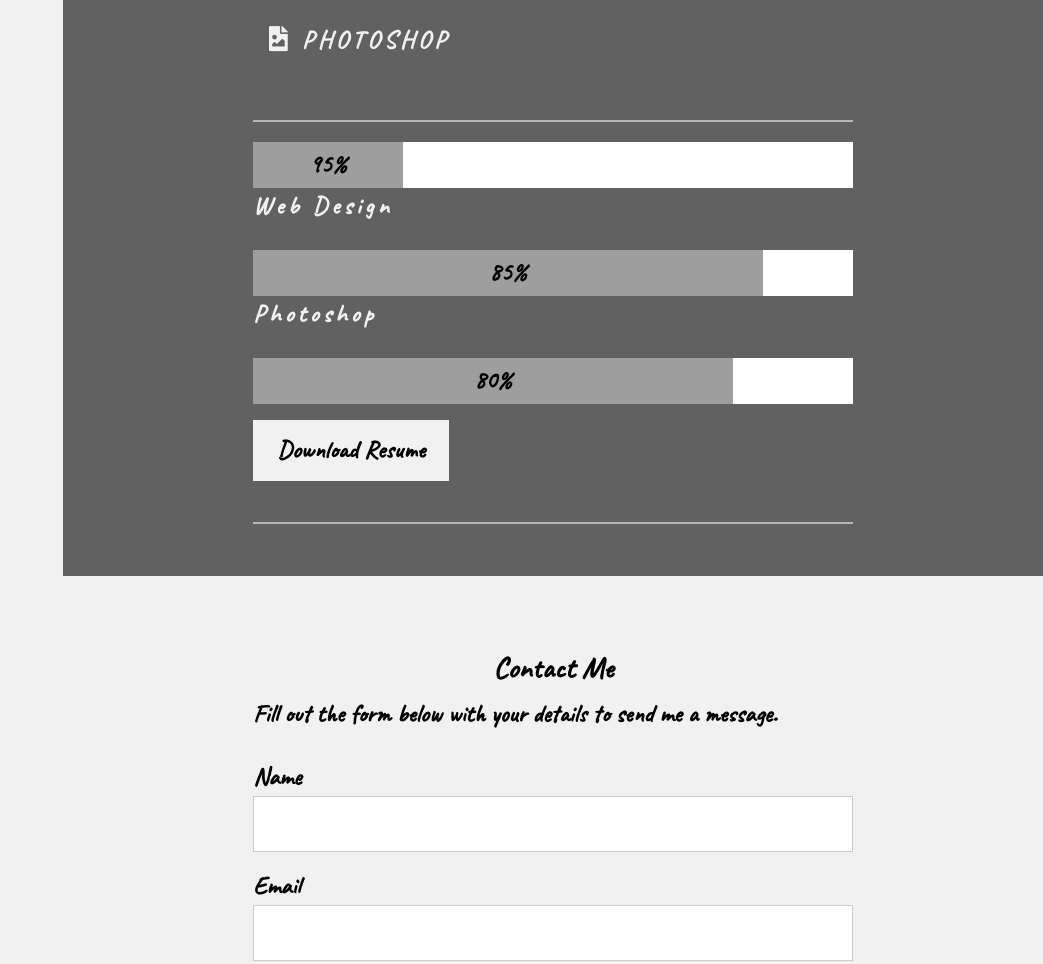
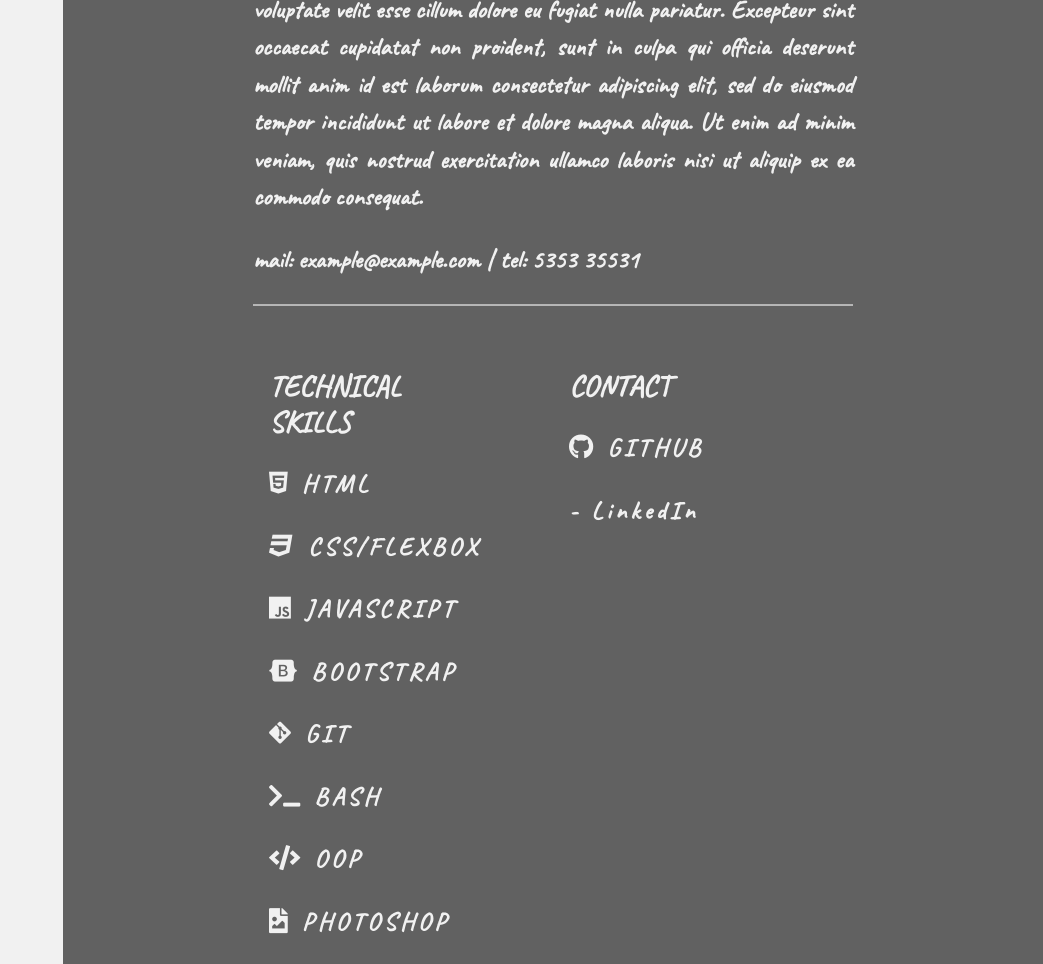
Before and after one commit to namajaco/Portfolio, a plain HTML site: page index.html in a window 1280 px wide. Shown: the part 1585-2549 px from the top of the page, without its empty margins (237-1280 px from the left). Drawn offline with nearby package versions, Linux system fonts and the light colour scheme; files whose address does not match are found by name.

Commit message:
temporary images added

```diff
--- a/index.html
+++ b/index.html
@@ -127,8 +127,7 @@
                     incididunt ut labore et dolore magna aliqua. Ut enim ad minim veniam, quis nostrud exercitation
                     ullamco laboris nisi ut aliquip ex ea commodo consequat.
                 </p>
-                <p>mail: example@example.com</p>
-                <p>tel: 5353 35531</p>
+                <p>mail: example@example.com  |  tel: 5353 35531</p>
 
                 <!-- SKILLS -->
 
@@ -138,7 +137,7 @@
                     <div class="w3-third margin-big w3-margin-left">
                         <h4 class="w3-padding-16">TECHNICAL SKILLS</h4>
                         <p class="w3-wide"><i class="fab fa-html5"></i> HTML</p>
-                        <p class="w3-wide"><i class="fab fa-css3"></i> CSS/FLEXBOX</p>
+                        <p class="w3-wide nowrap"><i class="fab fa-css3"></i> CSS/FLEXBOX</p>
                         <p class="w3-wide"><i class="fab fa-js"></i> JAVASCRIPT</p>
                         <p class="w3-wide"><i class="fab fa-bootstrap"></i> BOOTSTRAP</p>
                         <p class="w3-wide"><i class="fab fa-git-alt"></i> GIT</p>
@@ -150,28 +149,10 @@
                     <!-- SOCIAL -->
 
                     <div class="w3-third margin-big w3-margin-right">
-                        <h4 class="w3-padding-16">SOCIAL MEDIA</h4>
+                        <h4 class="w3-padding-16">CONTACT</h4>
                         <p class="w3-wide"><i class="fab fa-github"></i> <a href="https://github.com/mnj03"> GITHUB</a></p>
-                        <p class="w3-wide">- extra</p>
-                        <p class="w3-wide">- extra</p>
+                        <p class="w3-wide">- LinkedIn</p>
                     </div>
-                </div>
-
-                <hr class="w3-opacity">
-                <div class="w3-white">
-                    <div class="w3-container w3-padding-small w3-center w3-grey" style="width:25%">95%</div>
-                </div>
-                <p class="w3-wide">Web Design</p>
-                <div class="w3-white">
-                    <div class="w3-container w3-padding-small w3-center w3-grey" style="width:85%">85%</div>
-                </div>
-                <p class="w3-wide">Photoshop</p>
-                <div class="w3-white">
-                    <div class="w3-container w3-padding-small w3-center w3-grey" style="width:80%">80%</div>
-                </div>
-                <p><button class="w3-button w3-light-grey w3-padding-large w3-margin-top w3-margin-bottom">Download
-                        Resume</button></p>
-                <hr class="w3-opacity">
                 </div>
             </div>
         </div>
--- a/style.css
+++ b/style.css
@@ -6,6 +6,10 @@
 
 *,*:before,*:after {
     box-sizing:inherit;
+}
+
+.nowrap {
+    white-space: nowrap;
 }
 
 i {
```
Also changed, not shown: img/boy.jpg (added), img/closegirl.jpg (added), img/girl.jpg (added), img/girl_mountain.jpg (added), img/girl_train.jpg (added), img/man_bench.jpg (added), img/natureboy.jpg (added).
